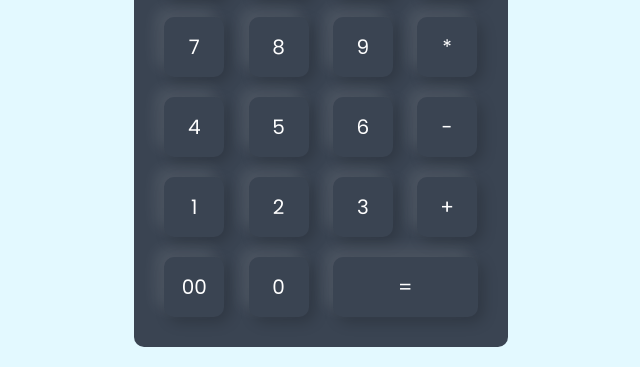
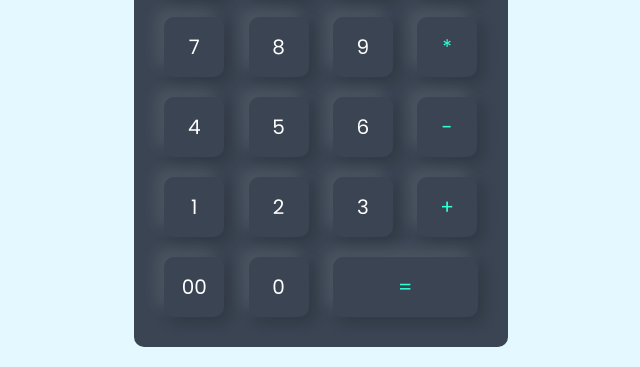
Before and after one commit to teddymitei/Calculator, a plain HTML site: page index.html in a window 1280 px wide. Shown: the part 333-700 px from the top of the page, 319-959 px from the left. Drawn offline with Linux system fonts and the light colour scheme.

Commit message:
final update

```diff
--- a/index.html
+++ b/index.html
@@ -24,24 +24,24 @@
                     <input type="button" value="7" onclick="display.value += '7'">
                     <input type="button" value="8" onclick="display.value += '8'">
                     <input type="button" value="9" onclick="display.value += '9'">
-                    <input type="button" value="*" onclick="display.value += '*'">
+                    <input type="button" value="*" onclick="display.value += '*'" class="operator">
                 </div>
                 <div>
                     <input type="button" value="4" onclick="display.value += '4'">
                     <input type="button" value="5" onclick="display.value += '5'">
                     <input type="button" value="6" onclick="display.value += '6'">
-                    <input type="button" value="-" onclick="display.value += '-'">
+                    <input type="button" value="-" onclick="display.value += '-'" class="operator">
                 </div>
                 <div>
                     <input type="button" value="1" onclick="display.value += '1'">
                     <input type="button" value="2" onclick="display.value += '2'">
                     <input type="button" value="3" onclick="display.value += '3'">
-                    <input type="button" value="+" onclick="display.value += '+'">
+                    <input type="button" value="+" onclick="display.value += '+'" class="operator"
                 </div>
                 <div>
                     <input type="button" value="00" onclick="display.value += '00'">
                     <input type="button" value="0" onclick="display.value += '0'">
-                    <input type="button" value="=" onclick="display.value = eval(display.value)" class="equal">
+                    <input type="button" value="=" onclick="display.value = eval(display.value)" class="equal operator">
                 </div>
             </form>
         </div>
```
